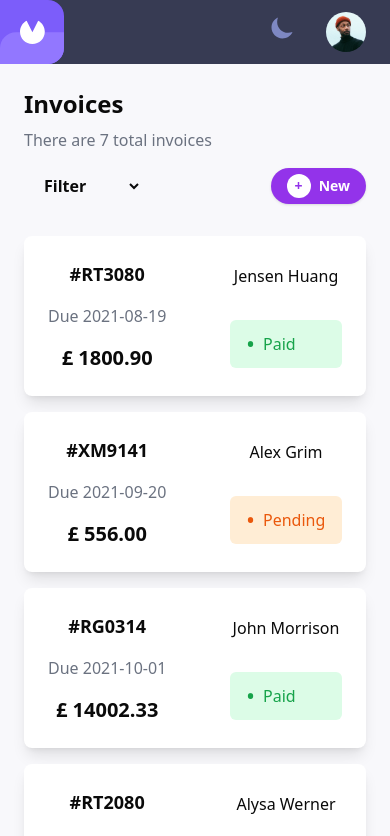
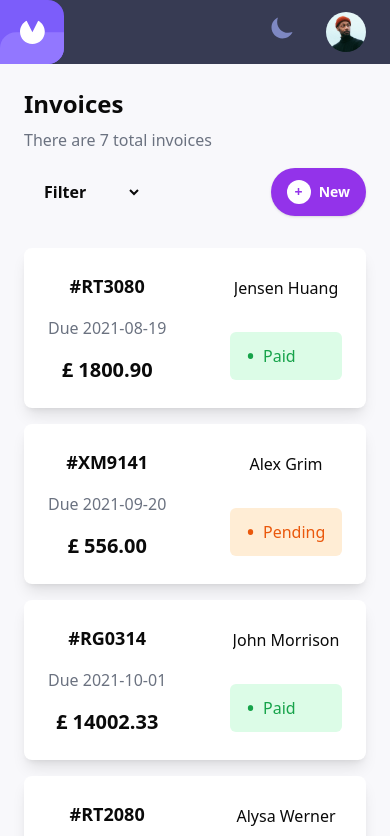
Before and after one commit to oyatillo071/last-Exam, a React (Vite) app: page / in a window 390 px wide. Shown: the top 836 px of the page. Built offline with nearby package versions, Linux system fonts and the light colour scheme.

Commit message:
fix bag on cards

```diff
--- a/src/pages/InvoicesList.jsx
+++ b/src/pages/InvoicesList.jsx
@@ -57,7 +57,7 @@ export default function InvoicesList() {
             <Button
               onClick={() => setIsNewInvoiceOpen(true)}
               className={`
-                md:p-6 rounded-full hover:bg-purple-500 font-bold flex items-center gap-2
+                md:p-6 py-6 rounded-full hover:bg-purple-500 font-bold flex items-center gap-2
                 ${
                   isDarkMode
                     ? "bg-[#7c5dfa] text-white "
@@ -105,7 +105,9 @@ export default function InvoicesList() {
                   #{invoice.id}
                 </span>
                 <span className="text-gray-500">Due {invoice.paymentDue}</span>
-                <span className="hidden sm:block">{invoice.clientName}</span>
+                <span className="hidden sm:block line-clamp-1">
+                  {invoice.clientName}
+                </span>
                 <span className="text-xl sm:hidden  font-bold">
                   £ {invoice.total.toFixed(2)}
                 </span>
@@ -115,7 +117,9 @@ export default function InvoicesList() {
                 <span className="text-xl hidden sm:block font-bold">
                   £ {invoice.total.toFixed(2)}
                 </span>
-                <span className="sm:hidden">{invoice.clientName}</span>
+                <span className="sm:hidden line-clamp-1">
+                  {invoice.clientName}
+                </span>
                 <div
                   className={`
                   px-4 py-2 w-28 rounded-md flex items-center gap-2
```
